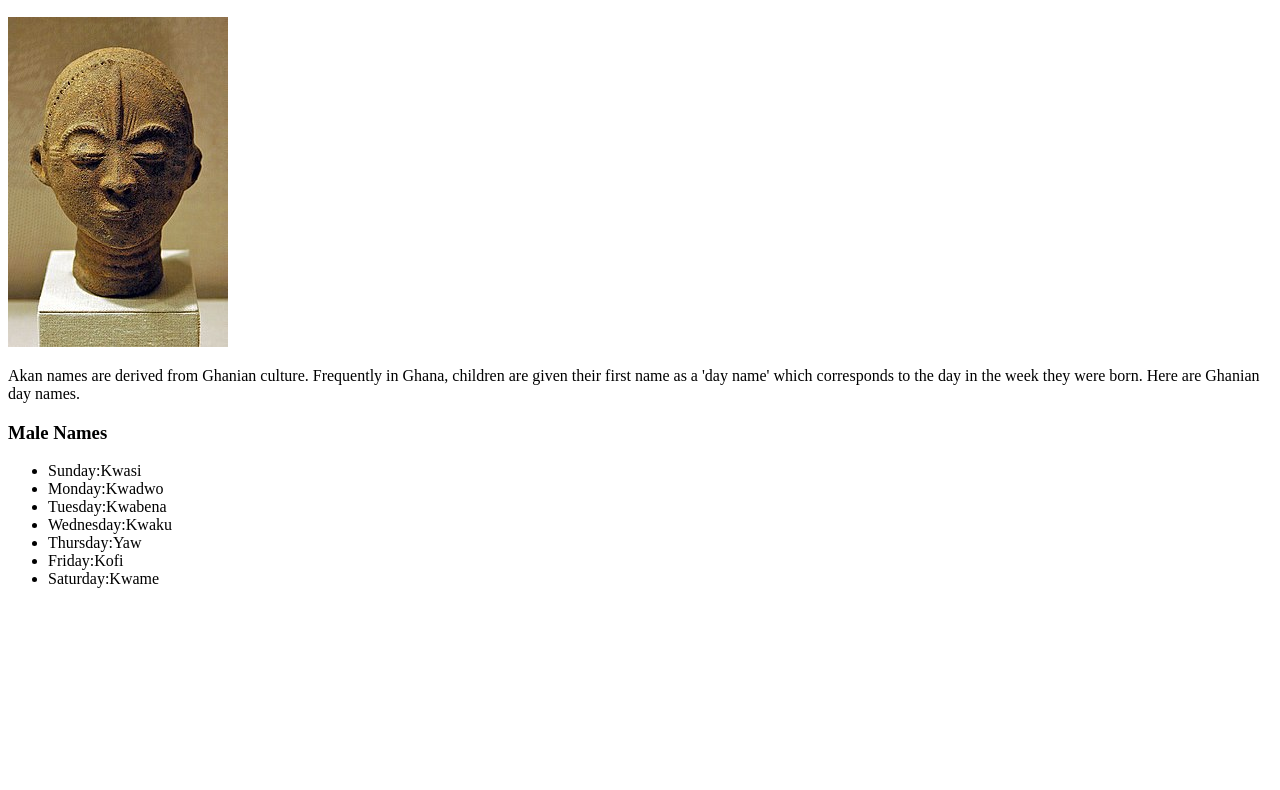
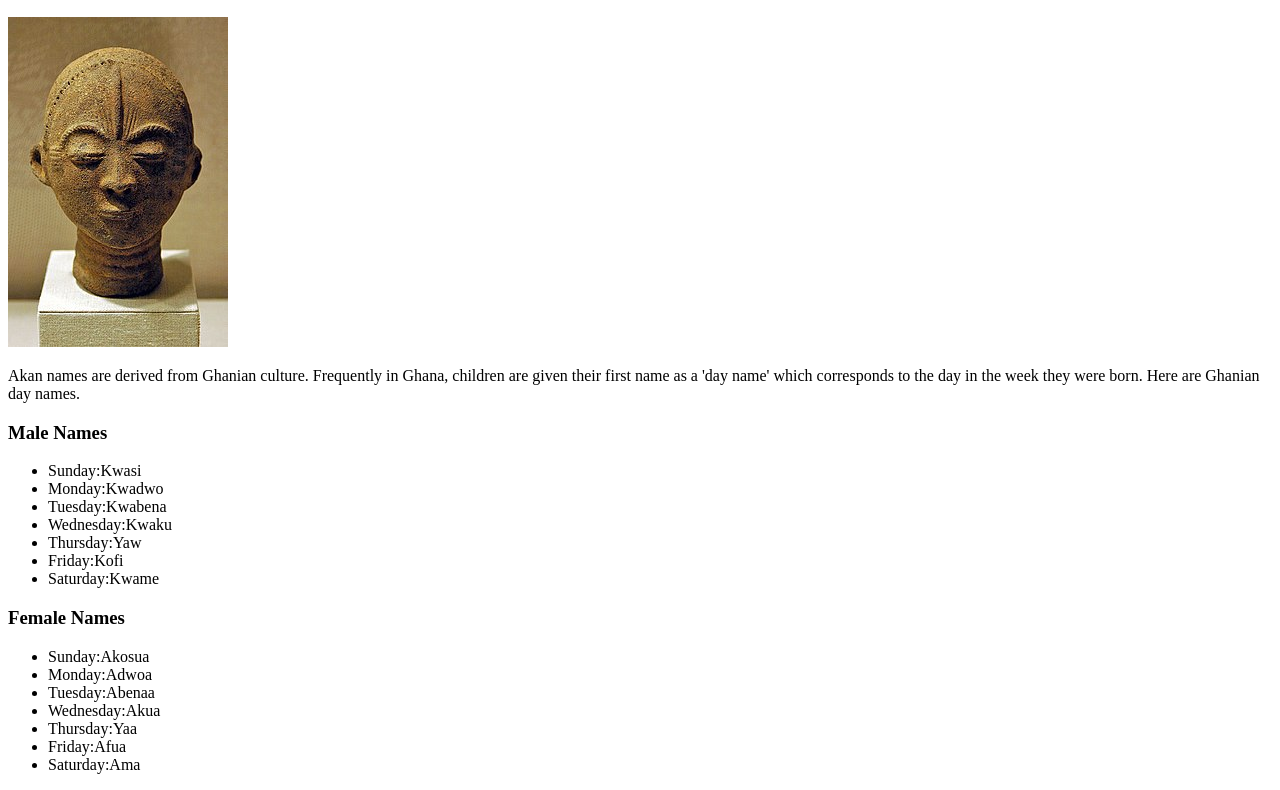
Before and after one commit to joankamere/project-two, a plain HTML site: page birthday.html in a window 1280 px wide. Shown: the part 137-927 px from the top of the page. Before the commit the page ends 800 px from the top, so only its background shows below. Drawn offline with Linux system fonts and the light colour scheme.

Commit message:
add list of femle names

```diff
--- a/birthday.html
+++ b/birthday.html
@@ -25,6 +25,16 @@
         <li>Friday:Kofi</li>
         <li>Saturday:Kwame</li>
   </ul>
+  <h3>Female Names</h3>
+  <ul>
+    <li>Sunday:Akosua</li>
+        <li>Monday:Adwoa</li>
+        <li>Tuesday:Abenaa</li>
+        <li>Wednesday:Akua</li>
+        <li>Thursday:Yaa</li>
+        <li>Friday:Afua</li>
+        <li>Saturday:Ama</li>
+  </ul>
 
 </body>
 
```
